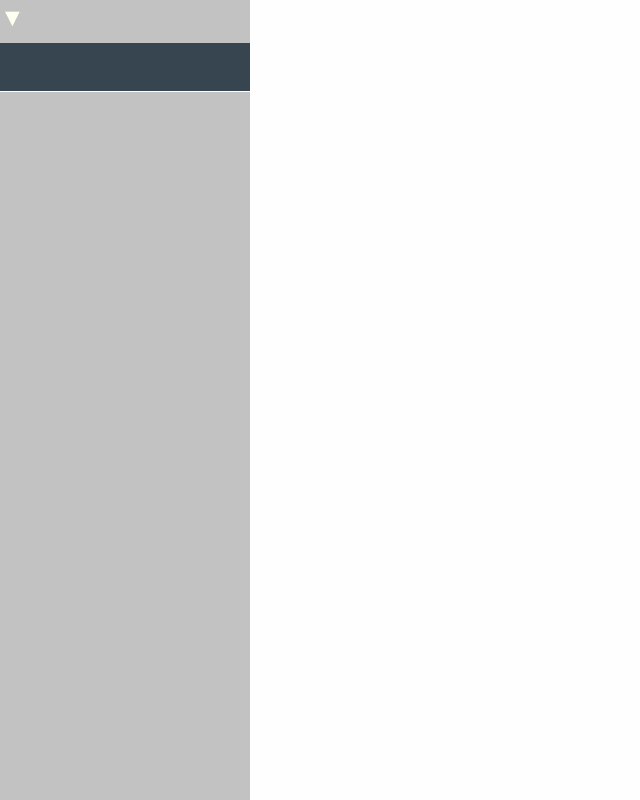
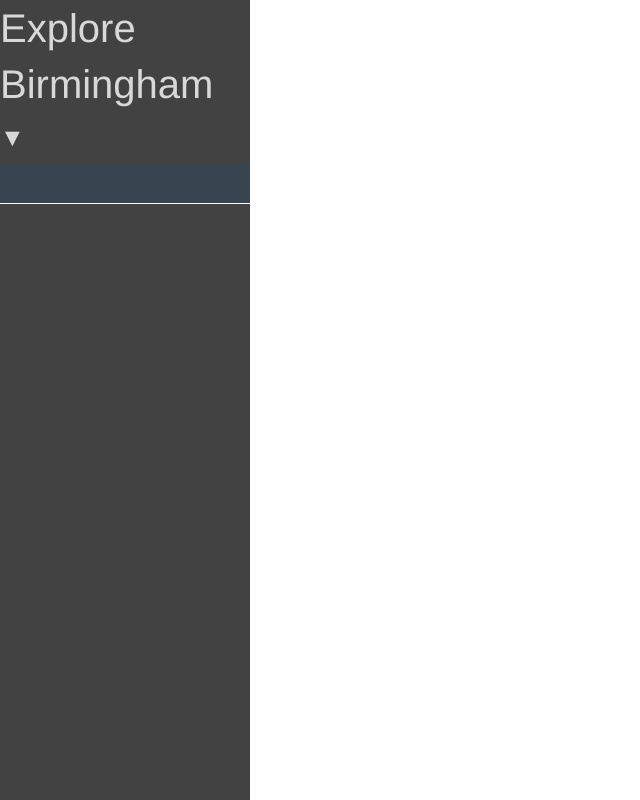
Before and after one commit to tstillwell/neighborhood_map, a plain HTML site: page index.html in a window 1280 px wide. Shown: the whole page, without its empty margins (0-640 px from the left). Drawn offline with nearby package versions, Linux system fonts and the light colour scheme; some packages are replaced by stand-ins of ours.

Commit message:
Changed list pane styling

```diff
--- a/index.html
+++ b/index.html
@@ -14,6 +14,7 @@
       <span aria-hidden="true">&times;</span>
     </button>
 		<div class="place-list medium-3 columns" id="list-pane">
+		<h2> Explore Birmingham </h2>
 			<h4  data-toggle="filter-places"><span data-bind="text: sidebarTitle "></span><span>&#9660;</span></h4>
 		<div class="dropdown-pane" id="filter-places" data-dropdown data-close-on-click="true">
 			<div data-bind="click: filterFree">Free Attractions</div>
--- a/style.css
+++ b/style.css
@@ -20,8 +20,8 @@ html, body {
 .place-list {
 	padding: 0;
 	height: 100%;
-	background-color: #c2c2c2;
-	color: #FFFFF0;
+	background-color: #424242;
+	color: #d8d8d8;
 	width: 100%;
 }
 
@@ -36,7 +36,7 @@ ul {
 .place {
 	background-color: #36454F;
 	border-bottom: 1px solid #FFFFF0;
-	padding: 1.5em 2em;
+	padding: 1.25em 2em;
 }
 
 .title {
```
